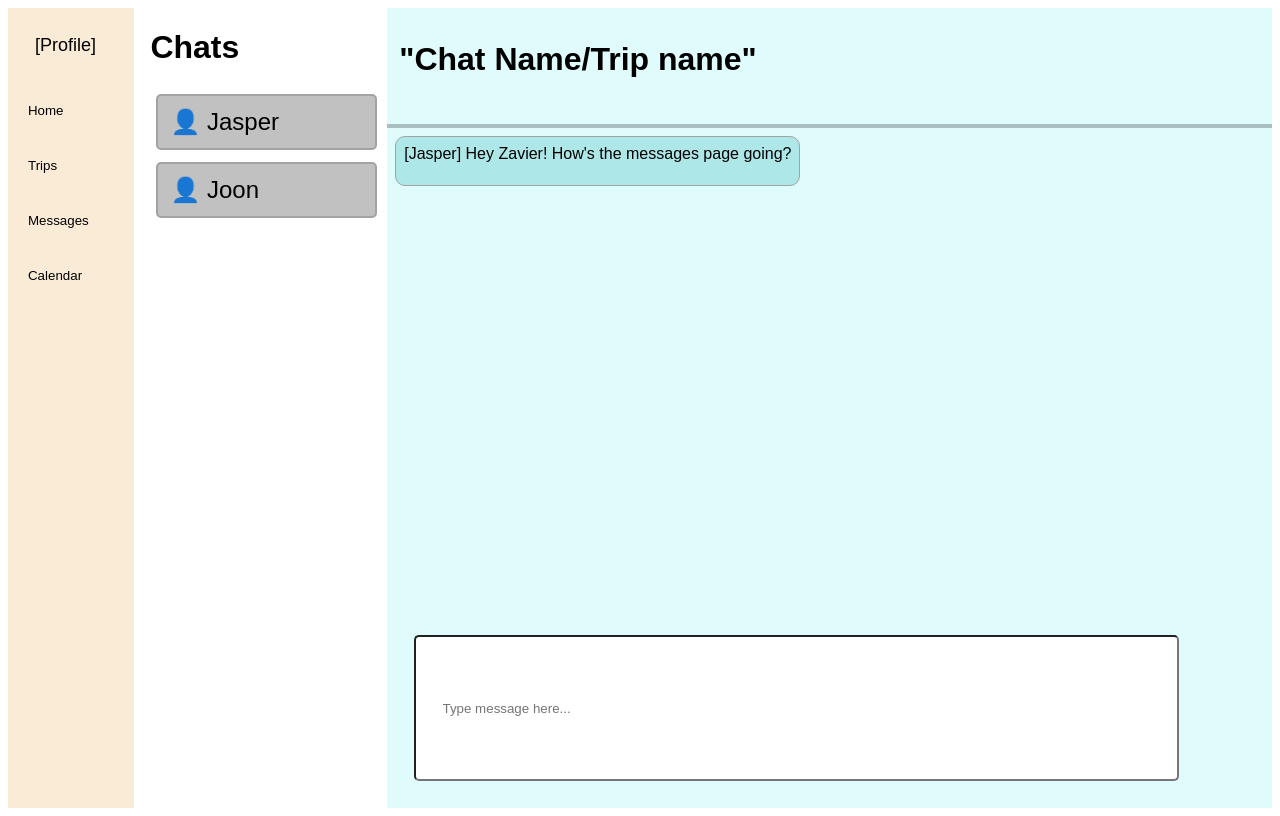
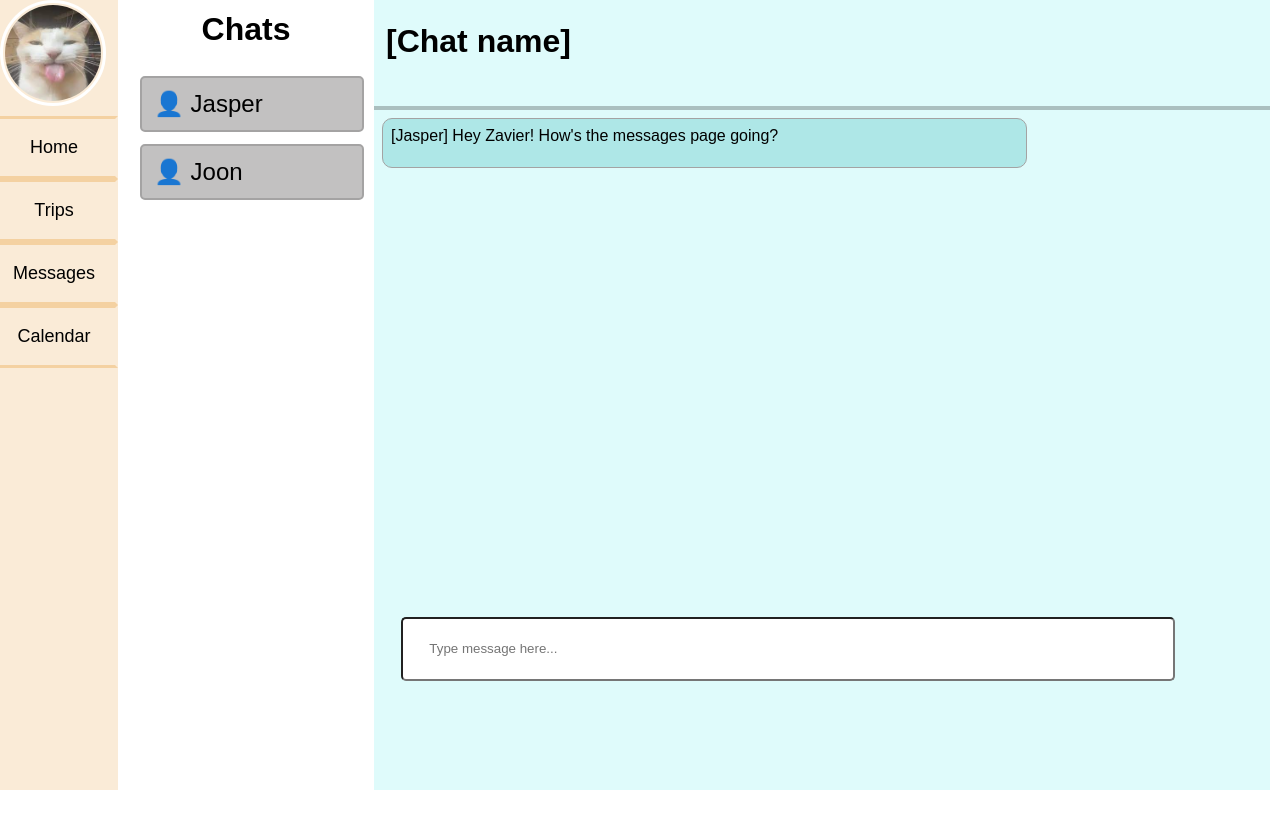
Before and after one commit to BakingPancakes/Travel-Assistant, a website: page Frontend/src/pages/Messages_Page/messages_page.html in a window 1280 px wide. Drawn offline with Linux system fonts and the light colour scheme.

Commit message:
improved styling, added mock profile pic in assets

```diff
--- a/Frontend/src/pages/Messages_Page/messages_page.html
+++ b/Frontend/src/pages/Messages_Page/messages_page.html
@@ -6,14 +6,17 @@
         <title>Messaages</title>
     </head>
     <body>
-        <div class="app-container">
+        <div id  ="app-container">
             <!--Sidebar-->
             <div id="sidebar">
-                <input id="profile-icon" class="sidebar__button" value="[Profile]">
-                <input id="home-button" class="sidebar__button" value="Home">
-                <input id="trips-button" class="sidebar__button" value="Trips">
-                <input id="messages-button" class="sidebar__button" value="Messages">
-                <input id="home-button" class="sidebar__button" value="Calendar">
+                <div id="profile-container">
+                    <img id="profile-icon" max-height="20px" max-width="20px" src="..\..\assets\blehh.png">
+                    <input type="button" id="profile-button" class="sidebar__button">
+                </div>
+                <input type="button" id="home-button" class="sidebar__button" value="Home">
+                <input type="button" id="trips-button" class="sidebar__button" value="Trips">
+                <input type="button" id="messages-button" class="sidebar__button" value="Messages">
+                <input type="button" id="home-button" class="sidebar__button" value="Calendar">
             </div>
 
             <!--Chat list-->
@@ -28,7 +31,7 @@
             <!--Messages Display-->
             <div id="messages-container">
                 <div id="messages-header">
-                    <h1>"Chat Name/Trip name"</h1>
+                    <h1>[Chat name]</h1>
                 </div>
                 <div id="messages-display">
                     <div class="chat-bubble chat-from">[Jasper] Hey Zavier! How's the messages page going?</div>
--- a/Frontend/src/pages/Messages_Page/style.css
+++ b/Frontend/src/pages/Messages_Page/style.css
@@ -2,36 +2,69 @@
     font-family:'Arial', sans-serif;
 }
 
-.app-container {
+#app-container {
     display: grid;
     grid-template-columns: 10% 2fr 70%;
     height: 100vh;
+    width: 100vw;
+    position: fixed;
+    top: -10px;
+    left: -10px;
 }
 
+/*--Sidebar Content--*/
 #sidebar {
     grid-column: 1;
     background-color:antiquewhite;
+    display: flex;
+    flex-direction: column;
+    align-items: flex-start;
+}
+.sidebar__button {
+    width: 100%;
+    padding: 1em;
+    font-size: large;
+    background-color: antiquewhite;
+    border: solid antiquewhite;
+    border-bottom: solid #f4d1a1;
+    border-top: solid #f4d1a1;
+    cursor: pointer;
+}
+.sidebar__button:hover {
+    background-color: #f4d1a1;
+    border: #f4d1a1;
 }
 
-.sidebar__button {
-    margin: .5em;
-    padding: 1em;
-    background-color: antiquewhite;
-    border: 0px solid ;
+#profile-container {
+    display: grid;
+}
+#profile-container * {
+    grid-column-start: 1;
+    grid-row-start: 1;
 }
 #profile-icon {
-    /* margin: 1em; */
-    font-size: large;
+    width: 75%;
+    padding: 2px;
+    margin: 10px;
+    border: solid white;
+    border-radius: 50%;
+}
+#profile-button{
+    background-color: transparent;
+    border: none;
+    border-radius: 50%;
 }
 
 
 
+/*--Chat Viewport Styling--*/
 #chat-groups-container {
     grid-column: 2;
     background-color: white;
 }
 #chat-groups-header {
     margin: 1em;
+    text-align: center;
 }
 .chat-preview {
     margin: .25em;
@@ -43,14 +76,18 @@
     width: 100%;
     text-align: left;
 }
+.chat-preview:hover {
+    background-color: rgb(222, 220, 220);
+}
 
 
-
+/*--Message Bubble Content*/
 #messages-container {
     grid-column: 3;
     display: grid;
     grid-template-rows: 15% 60% 1fr;
     background-color:rgb(223, 251, 251);
+
 }
 #messages-header {
     grid-row: 1;
@@ -60,8 +97,6 @@
 
 #messages-display {
     grid-row: 2;
-    display: flex;
-    flex-direction: column;
     overflow-y: scroll;
     max-height: 50vh;
 }
@@ -74,17 +109,19 @@
     border-radius: 10px;
 }
 .chat-from {
-    align-self: flex-start;
+    float:left;
+    width: 70%;
 }
 .chat-to {
-    align-self: flex-end;
+    float:right;
+    width: 70%;
     text-align: right;
     margin-right: 5em;
 }
 
-
 #input-box {
     width: 80%;
+    max-height: 0.5em;
     padding: 2em;
     margin: 2em;
     border-radius: 5px;
```
Also changed, not shown: Frontend/src/assets/blehh.png (added).
